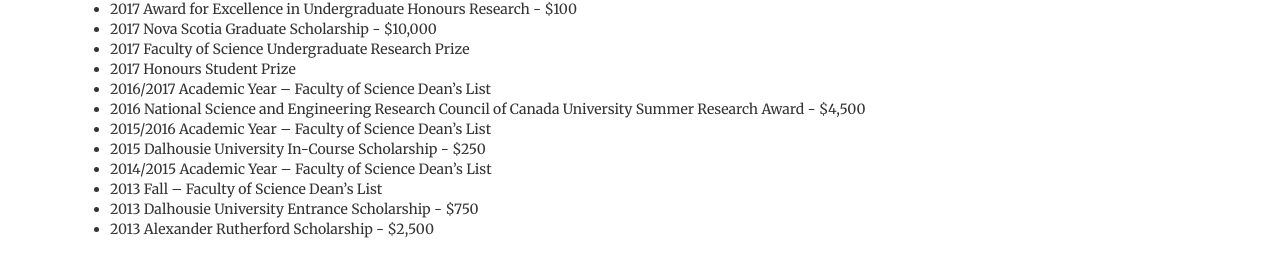
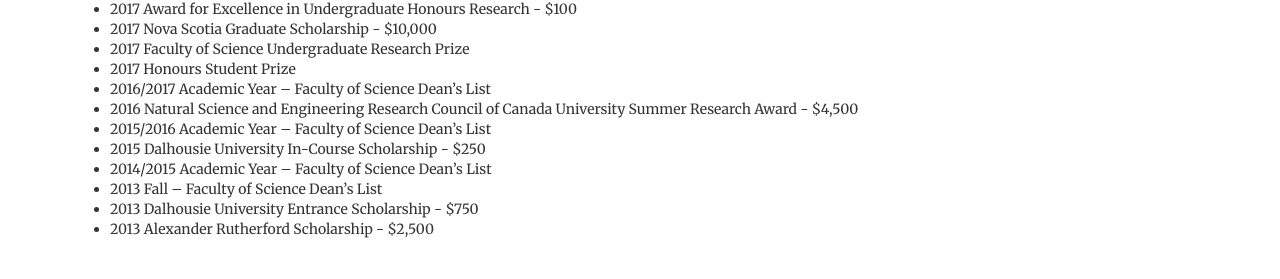
Before and after one commit to LandonGetz/OldCVWebsite, a Jekyll site: the page built from index.md, in a window 1280 px wide and 900 px high, scrolled down 5266 px. Shown: the part 308-587 px from the top of the window. Built offline with Jekyll 4.4.1, drawn with Linux system fonts in a browser that asks for light colours; nearby versions of some CDN libraries; some of the changed text lies outside the part shown.

Commit message:
Quick update

```diff
--- a/index.md
+++ b/index.md
@@ -297,7 +297,7 @@ scroll: true
         <li>2017 Faculty of Science Undergraduate Research Prize</li>
         <li>2017 Honours Student Prize</li>
         <li>2016/2017 Academic Year – Faculty of Science Dean’s List</li>
-        <li>2016 National Science and Engineering Research Council of Canada University Summer Research Award - $4,500</li>
+        <li>2016 Natural Science and Engineering Research Council of Canada University Summer Research Award - $4,500</li>
         <li>2015/2016 Academic Year – Faculty of Science Dean’s List</li>
         <li>2015 Dalhousie University In-Course Scholarship - $250</li>
         <li>2014/2015 Academic Year – Faculty of Science Dean’s List</li>
```
Also changed, not shown: other parts of index.md (+2 -2 lines).
